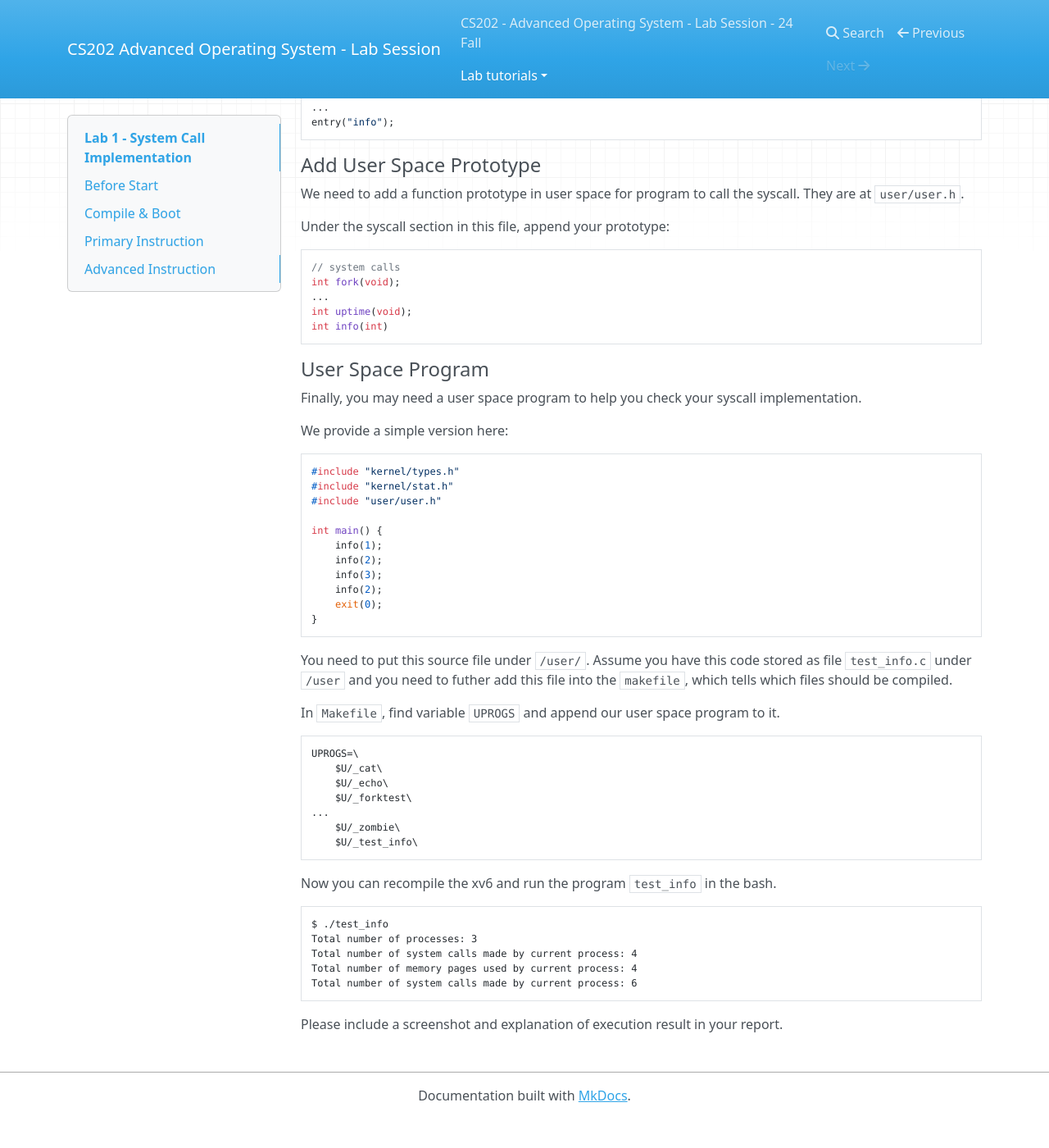
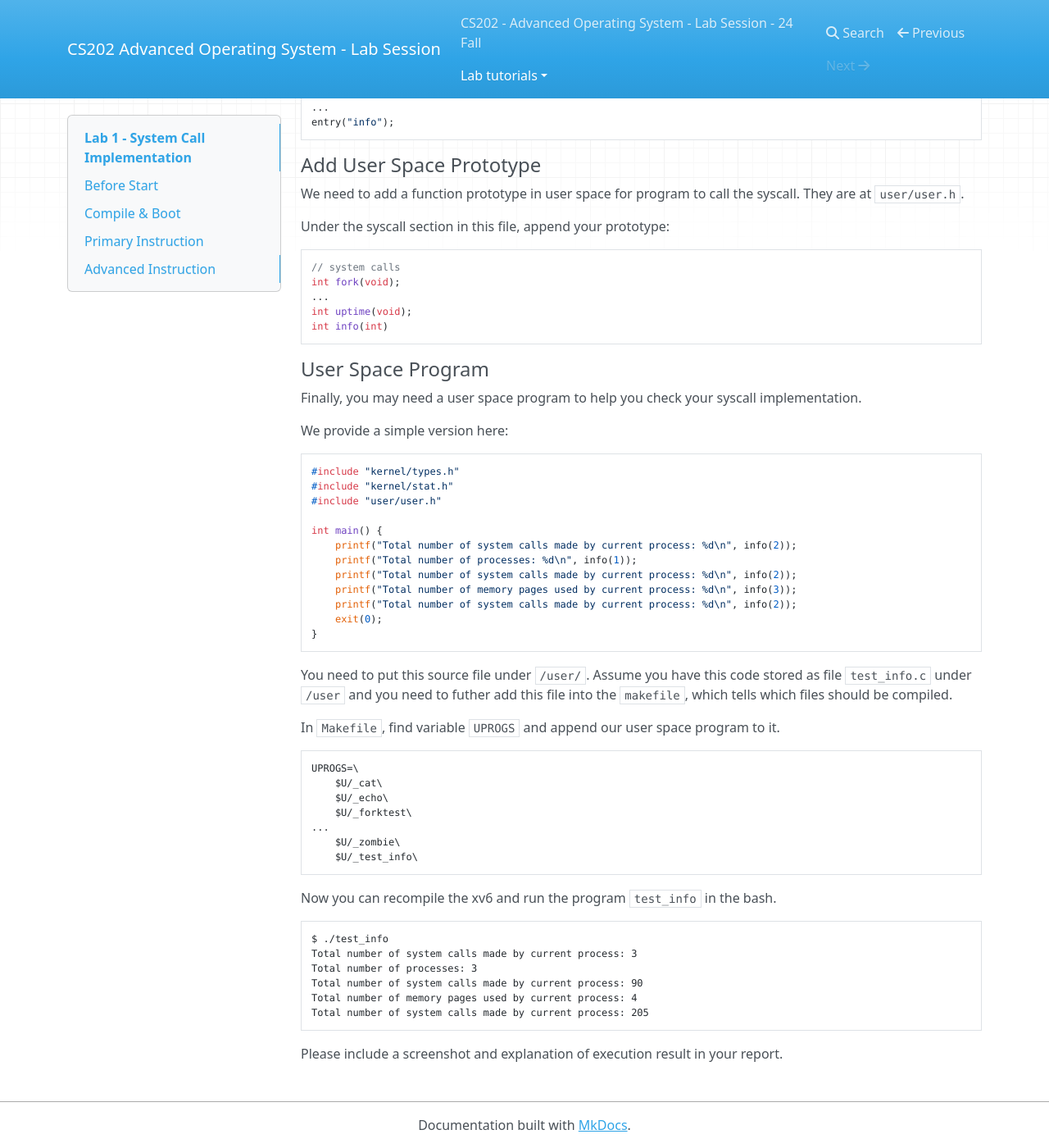
Before and after one commit to gdjs2/UCR-CS202-24Fall, an MkDocs documentation site: the page built from docs/docs/lab-tutorials/lab1.md, in a window 1280 px wide and 1400 px high, scrolled down 5394 px. Shown: the whole window at 82% size. Built offline with MkDocs 1.6.1, drawn with Linux system fonts in a browser that asks for light colours; nearby versions of some CDN libraries; before the commit the page ends 6758 px from its top, so only the background shows below that.

Commit message:
update lab1

````diff
--- a/docs/docs/lab-tutorials/lab1.md
+++ b/docs/docs/lab-tutorials/lab1.md
@@ -262,10 +262,11 @@ We provide a simple version here:
 #include "user/user.h"
 
 int main() {
-    info(1);
-    info(2);
-    info(3);
-    info(2);
+    printf("Total number of system calls made by current process: %d\n", info(2));
+    printf("Total number of processes: %d\n", info(1));
+    printf("Total number of system calls made by current process: %d\n", info(2));
+    printf("Total number of memory pages used by current process: %d\n", info(3));
+    printf("Total number of system calls made by current process: %d\n", info(2));
     exit(0);
 }
 ```
@@ -286,10 +287,11 @@ UPROGS=\
 Now you can recompile the xv6 and run the program `test_info` in the bash.
 ```sh
 $ ./test_info
+Total number of system calls made by current process: 3
 Total number of processes: 3
-Total number of system calls made by current process: 4
+Total number of system calls made by current process: 90
 Total number of memory pages used by current process: 4
-Total number of system calls made by current process: 6
+Total number of system calls made by current process: 205
 ```
 
 Please include a screenshot and explanation of execution result in your report.
````
